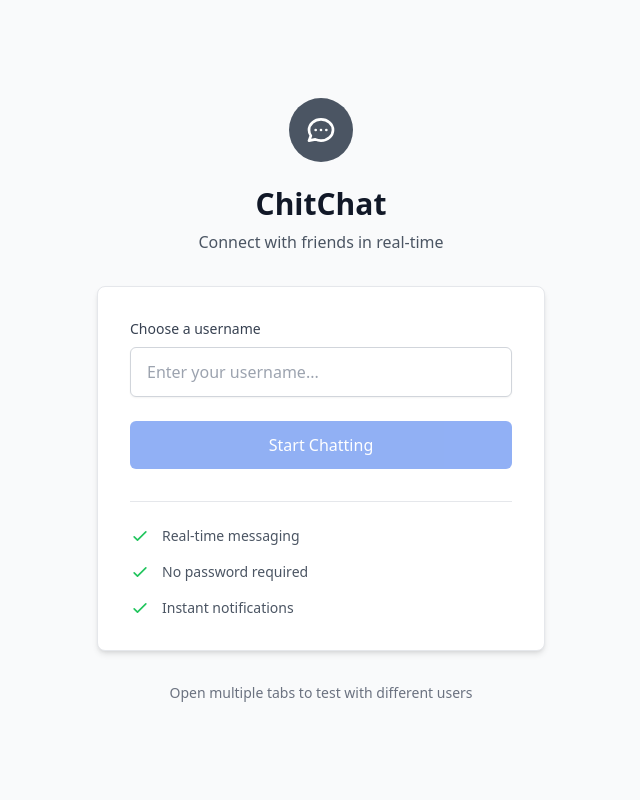
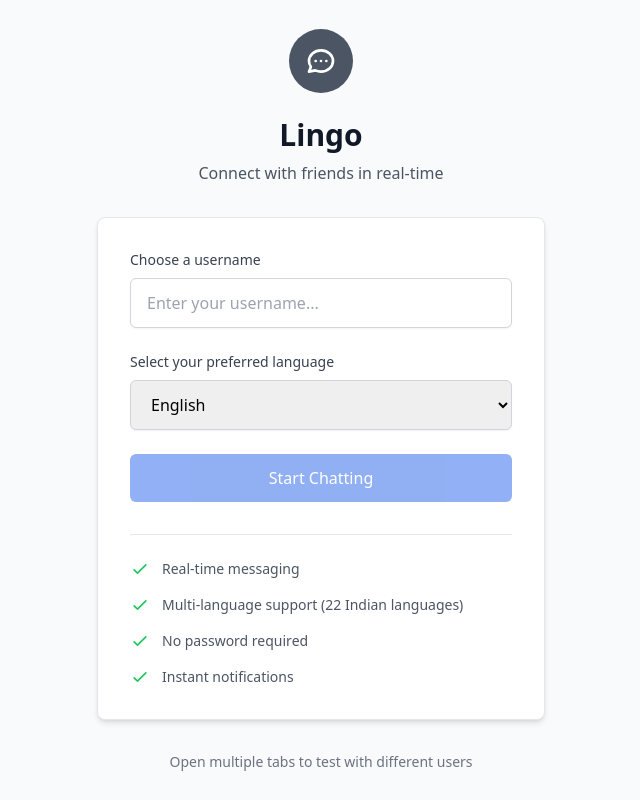
Before and after one commit to rheaesti/Lingo, a Next.js app: page / in a window 1280 px wide. Shown: the whole page, without its empty margins (319-959 px from the left). Built offline with nearby package versions, Linux system fonts and the light colour scheme.

Commit message:
Add language chooser feature with 22 Indian languages and database integration

```diff
--- a/package.json
+++ b/package.json
@@ -1,5 +1,5 @@
 {
-  "name": "chitchat-app",
+  "name": "lingo-app",
   "version": "1.0.0",
   "description": "Real-time chatting webapp with Next.js frontend and Node.js backend",
   "scripts": {
--- a/pages/chat/[id].js
+++ b/pages/chat/[id].js
@@ -210,7 +210,7 @@ export default function ChatPage() {
   return (
     <>
       <Head>
-        <title>Chat with {chatPartner} - ChitChat</title>
+        <title>Chat with {chatPartner} - Lingo</title>
       </Head>
 
       <div className="min-h-screen bg-gray-50 flex flex-col">
--- a/pages/index.js
+++ b/pages/index.js
@@ -8,12 +8,17 @@ let socket
 export default function LoginPage() {
   const router = useRouter()
   const [username, setUsername] = useState('')
+  const [selectedLanguage, setSelectedLanguage] = useState('English')
   const [isLoading, setIsLoading] = useState(false)
   const [error, setError] = useState('')
 
   useEffect(() => {
     // Check if user is already logged in
     const storedUsername = localStorage.getItem('username')
+    const storedLanguage = localStorage.getItem('selectedLanguage')
+    if (storedLanguage) {
+      setSelectedLanguage(storedLanguage)
+    }
     if (storedUsername) {
       router.push('/users')
     }
@@ -49,6 +54,7 @@ export default function LoginPage() {
     // Emit login event
     socket.on('login_success', (loggedInUsername) => {
       localStorage.setItem('username', loggedInUsername)
+      localStorage.setItem('selectedLanguage', selectedLanguage)
       // Proactively close this socket to avoid duplicate sessions
       try { socket.disconnect() } catch {}
       router.push('/users')
@@ -62,13 +68,16 @@ export default function LoginPage() {
       }
     })
 
-    socket.emit('user_login', username.trim())
+    socket.emit('user_login', {
+      username: username.trim(),
+      preferredLanguage: selectedLanguage
+    })
   }
 
   return (
     <>
       <Head>
-        <title>Login - ChitChat</title>
+        <title>Login - Lingo</title>
       </Head>
 
       <div className="min-h-screen bg-gray-50 flex items-center justify-center px-4">
@@ -80,7 +89,7 @@ export default function LoginPage() {
                 <path strokeLinecap="round" strokeLinejoin="round" strokeWidth={2} d="M8 12h.01M12 12h.01M16 12h.01M21 12c0 4.418-4.03 8-9 8a9.863 9.863 0 01-4.255-.949L3 20l1.395-3.72C3.512 15.042 3 13.574 3 12c0-4.418 4.03-8 9-8s9 3.582 9 8z" />
               </svg>
             </div>
-            <h1 className="text-3xl font-bold text-gray-900 mb-2">ChitChat</h1>
+            <h1 className="text-3xl font-bold text-gray-900 mb-2">Lingo</h1>
             <p className="text-gray-600">Connect with friends in real-time</p>
           </div>
 
@@ -100,6 +109,43 @@ export default function LoginPage() {
                   className="w-full px-4 py-3 border border-gray-300 rounded-md shadow-sm focus:outline-none focus:ring-2 focus:ring-blue-500 focus:border-blue-500 transition-colors"
                   disabled={isLoading}
                 />
+              </div>
+
+              <div>
+                <label htmlFor="language" className="block text-sm font-medium text-gray-700 mb-2">
+                  Select your preferred language
+                </label>
+                <select
+                  id="language"
+                  value={selectedLanguage}
+                  onChange={(e) => setSelectedLanguage(e.target.value)}
+                  className="w-full px-4 py-3 border border-gray-300 rounded-md shadow-sm focus:outline-none focus:ring-2 focus:ring-blue-500 focus:border-blue-500 transition-colors"
+                  disabled={isLoading}
+                >
+                  <option value="Assamese">Assamese</option>
+                  <option value="Bengali">Bengali</option>
+                  <option value="Bodo">Bodo</option>
+                  <option value="Dogri">Dogri</option>
+                  <option value="Gujarati">Gujarati</option>
+                  <option value="English">English</option>
+                  <option value="Hindi">Hindi</option>
+                  <option value="Kannada">Kannada</option>
+                  <option value="Kashmiri">Kashmiri</option>
+                  <option value="Konkani">Konkani</option>
+                  <option value="Maithili">Maithili</option>
+                  <option value="Malayalam">Malayalam</option>
+                  <option value="Manipuri">Manipuri</option>
+                  <option value="Marathi">Marathi</option>
+                  <option value="Nepali">Nepali</option>
+                  <option value="Odia">Odia</option>
+                  <option value="Punjabi">Punjabi</option>
+                  <option value="Sanskrit">Sanskrit</option>
+                  <option value="Santali">Santali</option>
+                  <option value="Sindhi">Sindhi</option>
+                  <option value="Tamil">Tamil</option>
+                  <option value="Telugu">Telugu</option>
+                  <option value="Urdu">Urdu</option>
+                </select>
               </div>
 
               {error && (
@@ -142,6 +188,12 @@ export default function LoginPage() {
                   <svg className="w-5 h-5 text-green-500 mr-3" fill="none" stroke="currentColor" viewBox="0 0 24 24">
                     <path strokeLinecap="round" strokeLinejoin="round" strokeWidth={2} d="M5 13l4 4L19 7" />
                   </svg>
+                  Multi-language support (22 Indian languages)
+                </div>
+                <div className="flex items-center text-sm text-gray-600">
+                  <svg className="w-5 h-5 text-green-500 mr-3" fill="none" stroke="currentColor" viewBox="0 0 24 24">
+                    <path strokeLinecap="round" strokeLinejoin="round" strokeWidth={2} d="M5 13l4 4L19 7" />
+                  </svg>
                   No password required
                 </div>
                 <div className="flex items-center text-sm text-gray-600">
--- a/pages/users.js
+++ b/pages/users.js
@@ -78,7 +78,7 @@ export default function UsersPage() {
   return (
     <>
       <Head>
-        <title>Online Users - ChitChat</title>
+        <title>Online Users - Lingo</title>
       </Head>
 
       <div className="min-h-screen bg-gray-50">
```
Also changed, not shown: server.js (+81 -8 lines), 2 other files (tests, documents, lock files or other folders).
